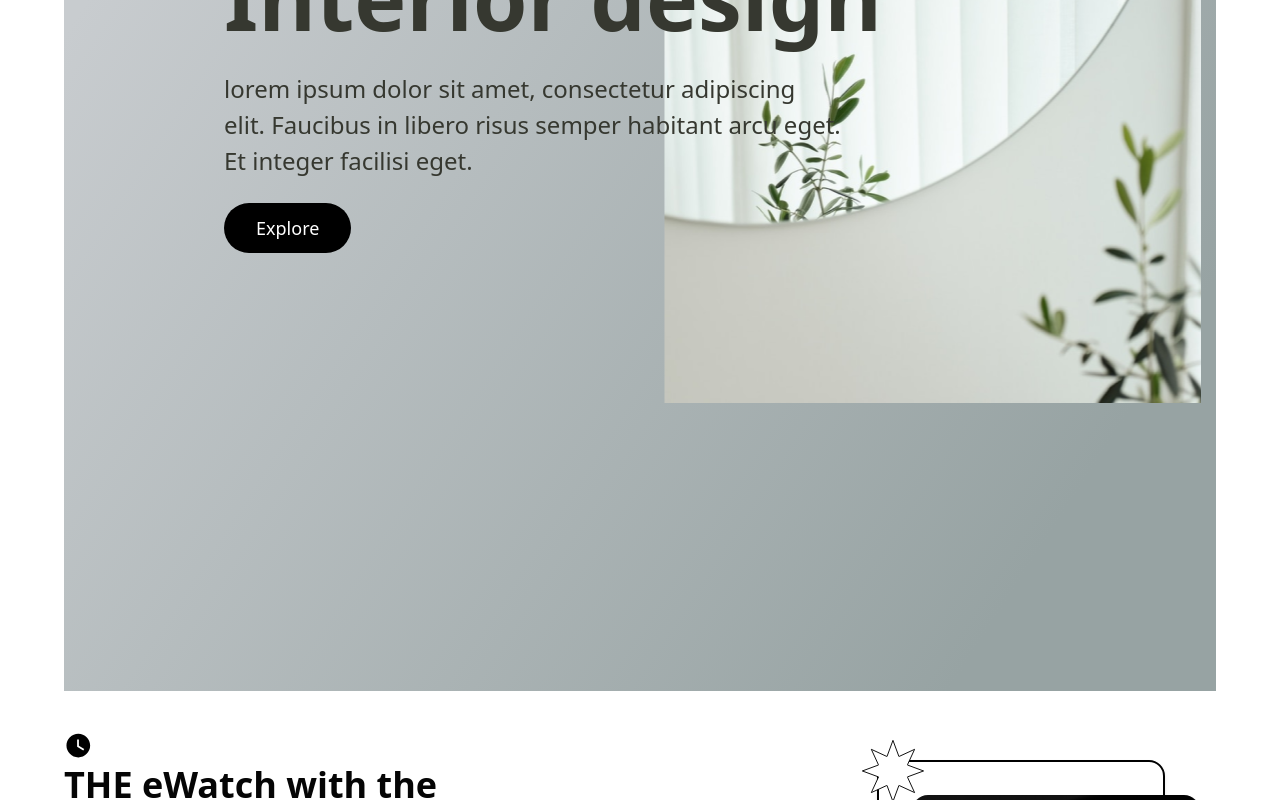
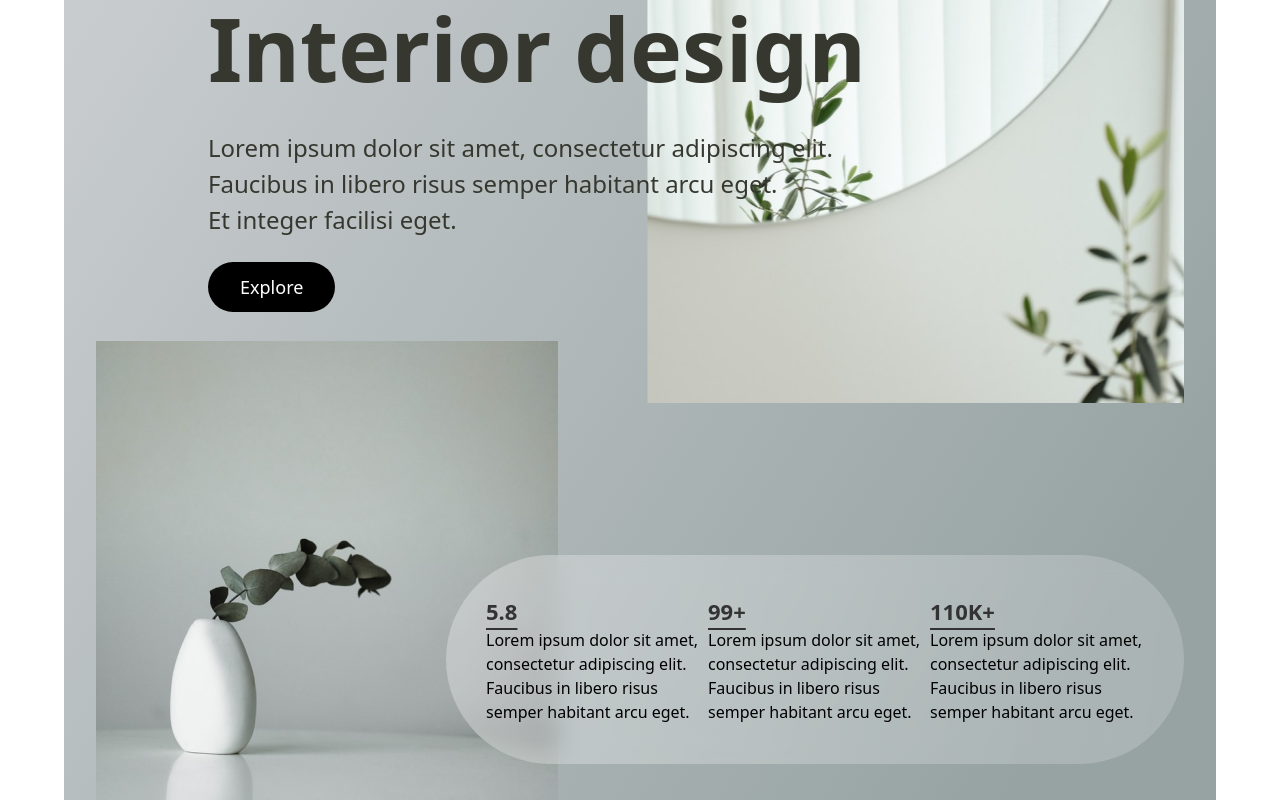
Before and after one commit to SShipon/figma_design, a React (Vite) app: page / in a window 1280 px wide. Shown: the part 1140-1940 px from the top of the page. Built offline with nearby package versions, Linux system fonts and the light colour scheme.

Commit message:
solved this error E

```diff
--- a/src/components/eight/Eight.jsx
+++ b/src/components/eight/Eight.jsx
@@ -1,36 +1,79 @@
-import backgroundImage from '../../assets/eight/right.png';
+import backgroundImage from "../../assets/eight/right.png";
+import leftImage from "../../assets/eight/left.png";
 
 const Eight = () => {
   return (
-        <div className="bg-custom-gradient h-screen relative">
-            <div className="flex h-full">
+    <div className="bg-custom-gradient w-full lg:min-h-screen lg:relative lg:overflow-hidden">
+      {/* First Section */}
+      <div className="flex flex-col lg:flex-row items-center justify-between lg:h-[512px] h-full">
         {/* Text Section */}
-                <div className="flex flex-col items-start px-10 py-10 relative z-20 w-full pl-40">
-                    <h3 className="text-[#363830] font-poppins font-bold text-[88px] mb-2">
+        <div className="lg:absolute z-10">
+          <h3 className="text-[#363830] font-poppins lg:relative lg:-right-36 font-bold text-[48px] lg:text-[88px] mb-4 ">
             Interior design
           </h3>
-                    <p className="text-[#363830] font-poppins text-[24px] font-normal leading-normal">
-                        lorem ipsum dolor sit amet, consectetur adipiscing <br /> elit. Faucibus in libero risus semper habitant arcu eget. <br /> Et integer facilisi eget.
+          <p className="text-[#363830] font-poppins text-[16px] lg:text-[24px] font-normal leading-normal mb-6 lg:relative lg:-right-36">
+            Lorem ipsum dolor sit amet, consectetur adipiscing elit. <br />{" "}
+            Faucibus in libero risus semper habitant arcu eget. <br /> Et
+            integer facilisi eget.
           </p>
-                    <div className='mt-6'>
-                        <button className="bg-black font-normal text-[18px] leading-[18px] text-white px-8 py-4 rounded-full">
+          <button className="bg-black font-normal lg:relative  lg:-right-36 text-[18px] leading-[18px] text-white px-8 py-4 rounded-full">
             Explore
           </button>
-                    </div>
         </div>
 
         {/* Background Image Section */}
         <div
-                    className="bg-no-repeat bg-cover bg-center w-[537.395px] h-[512px] flex-shrink-0 z-10 "
+          className="w-[300px]  lg:w-[537.395px] absolute lg:absolute right-8 h-[300px] lg:h-[512px] bg-cover bg-center"
           style={{
             backgroundImage: `url(${backgroundImage})`,
-                        position: 'absolute',
-                        right: 15,
+          }}
+        />
+      </div>
+
+      <div className="flex flex-col lg:flex-row items-center justify-between lg:h-[512px] h-full lg:p-8">
+        <div
+          className="w-[100%] h-[100%] lg:w-[462px]  lg:h-[508px] lg:relative -top-16 bg-cover bg-center"
+          style={{
+            backgroundImage: `url(${leftImage})`,
           }}
         />
 
+
+        <div className="lg:w-[770px] lg:absolute lg:right-4 lg:px-4 py-20">
+          <div className="grid lg:grid-cols-3 md:grid-cols-2 grid-cols-2 rounded-[144px] backdrop-blur-[12px] p-10 gap-2"   style={{
+    background: 'linear-gradient(96deg, rgba(255, 255, 255, 0.30) 6.59%, rgba(255, 255, 255, 0.18) 96.07%)',
+  }}
+>
+            <div className="">
+              <h3 className="text-[#333333] font-poppins font-semibold text-[22px] leading-normal underline underline-offset-8">
+                5.8
+              </h3>
+              <p>
+                Lorem ipsum dolor sit amet, consectetur adipiscing elit.
+                Faucibus in libero risus semper habitant arcu eget.{" "}
+              </p>
             </div>
-
+            <div>
+              <h3 className="text-[#333333] font-poppins font-semibold text-[22px] leading-normal underline underline-offset-8">
+                99+
+              </h3>
+              <p>
+                Lorem ipsum dolor sit amet, consectetur adipiscing elit.
+                Faucibus in libero risus semper habitant arcu eget.{" "}
+              </p>
+            </div>
+            <div>
+              <h3 className="text-[#333333] font-poppins font-semibold text-[22px] leading-normal underline underline-offset-8">
+                110K+
+              </h3>
+              <p>
+                Lorem ipsum dolor sit amet, consectetur adipiscing elit.
+                Faucibus in libero risus semper habitant arcu eget.{" "}
+              </p>
+            </div>
+          </div>
+        </div>
+      </div>
     </div>
   );
 };
--- a/src/components/greenGarden/Garden.jsx
+++ b/src/components/greenGarden/Garden.jsx
@@ -14,13 +14,13 @@ const Garden = () => {
         }}
       >
         <div className="p-10">
-          <h3 className="text-[56px] font-poppins font-semibold leading-[128.571%] tracking-[0.56px] text-[#333333]">
+          <h3 className="lg:text-[56px]  text-wrap text-[22px] font-poppins font-semibold lg:leading-[128.571%] tracking-[0.56px] text-[#333333]">
             Bring{" "}
-            <span className="text-[56px] font-poppins font-semibold leading-[72px] tracking-[0.56px] text-[#437223]">
+            <span className="lg:text-[56px] text-[22px] font-poppins font-semibold lg:leading-[72px] tracking-[0.56px] text-[#437223]">
               GREEN
             </span>{" "}
             to your home and make you feel{" "}
-            <span className="text-[56px] font-poppins font-semibold leading-[72px] tracking-[0.56px] text-[#437223]">
+            <span className="lg:text-[56px] text-[22px] font-poppins font-semibold lg:leading-[72px] tracking-[0.56px] text-[#437223]">
               BETTER
             </span>
           </h3>
```
Lines whose indentation alone changed are shown as unchanged.
